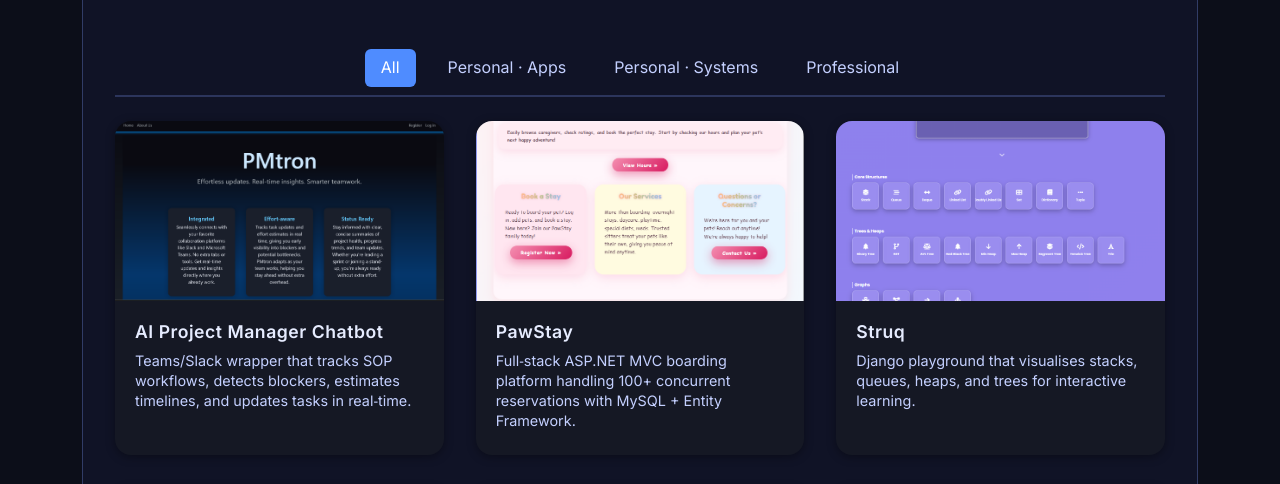
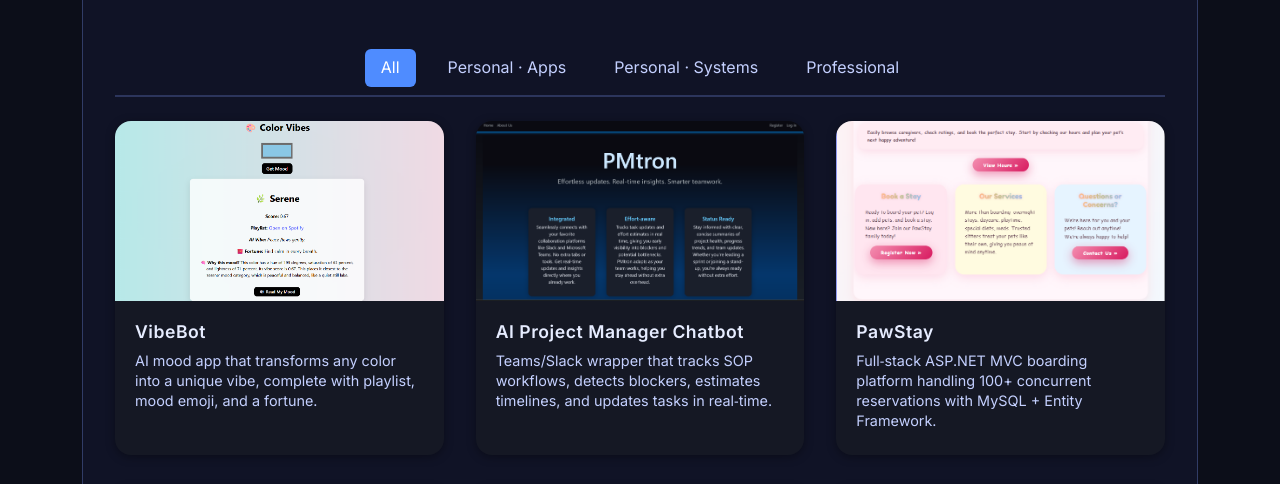
Before and after one commit to MayaGuragain/portfolio, an Eleventy site: page src/projects.njk in a window 1280 px wide. Shown: the part 272-756 px from the top of the page. Built offline with nearby package versions, Linux system fonts and the light colour scheme; Eleventy itself is replaced by a stand-in of ours; files that its build step writes are made by us from their sources; grey boxes are pictures that could not be loaded.

Commit message:
portfolio - add proj cards for VibeBot

```diff
--- a/src/projects.njk
+++ b/src/projects.njk
@@ -28,6 +28,15 @@
         <!-- ALL PROJECTS -->
         <div id="all" class="project-category active">
           <div class="project-grid">
+
+            <div class="project-card">
+              <img src="/images/VibeBot.png" alt="VibeBot AI Mood App" />
+              <div class="card-body">
+                <h5>VibeBot</h5>
+                <p>AI mood app that transforms any color into a unique vibe, complete with playlist, mood emoji, and a fortune.</p>
+              </div>
+            </div>
+
             <div class="project-card">
               <img src="/images/PMTron.png" alt="PMtron AI Project Manager Chatbot" />
               <div class="card-body">
@@ -35,6 +44,7 @@
                 <p>Teams/Slack wrapper that tracks SOP workflows, detects blockers, estimates timelines, and updates tasks in real‑time.</p>
               </div>
             </div>
+
             <div class="project-card">
               <img src="/images/PawStay.png" alt="PawStay web app" />
               <div class="card-body">
@@ -84,6 +94,15 @@
         <div id="personal-apps" class="project-category">
           <h3>Personal · Apps</h3>
           <div class="project-grid">
+
+            <div class="project-card">
+              <img src="/images/VibeBot.png" alt="VibeBot AI Mood App" />
+              <div class="card-body">
+                <h5>VibeBot</h5>
+                <p>Color-based AI moodboard that suggests a vibe score, mood emoji, Spotify playlist, and even a fortune.</p>
+              </div>
+            </div>
+
             <div class="project-card">
               <img src="/images/FreqFlier.png" alt="Frequent Flier app" />
               <div class="card-body">
```
